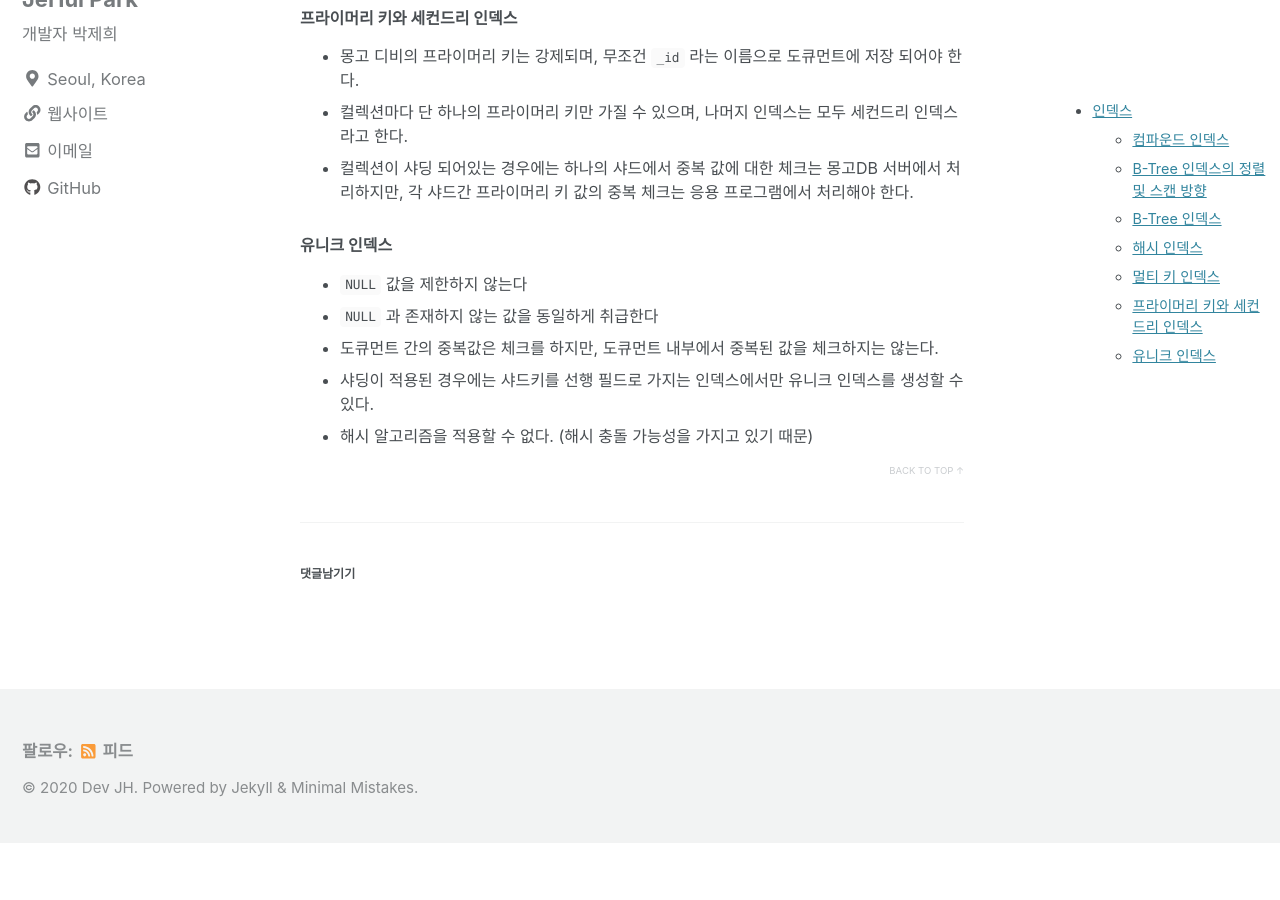
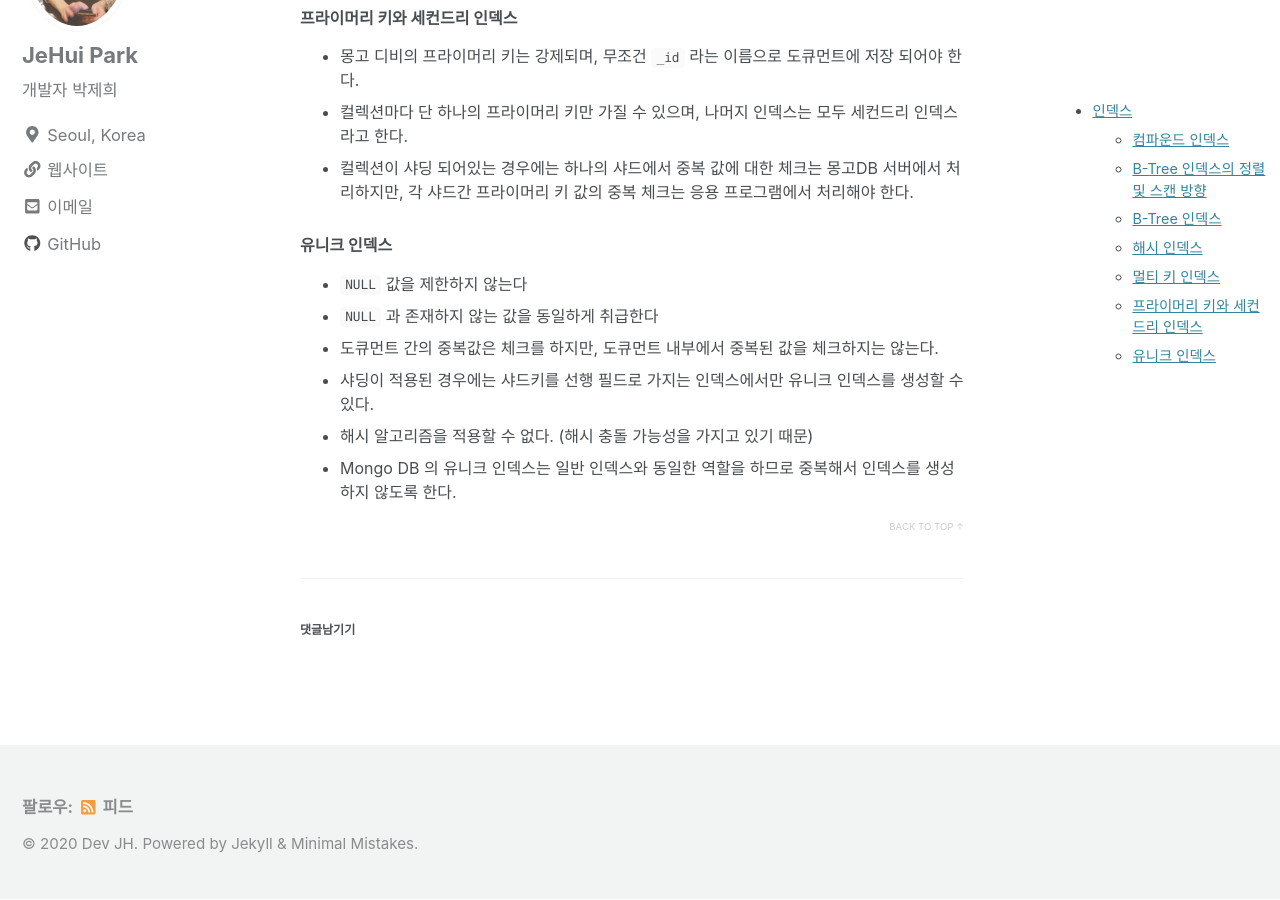
Before and after one commit to JeHuiPark/JeHuiPark.github.io, a Jekyll site: the page built from _posts/2020-08-16-mongo-study.md, in a window 1280 px wide and 900 px high, scrolled down 3244 px. Built offline with Jekyll 4.4.1, drawn with Linux system fonts in a browser that asks for light colours; nearby versions of some CDN libraries; comment, search, counter and statistics services are not loaded; before the commit the page ends 4088 px from its top, so only the background shows below that.

Commit message:
Update 2020-08-16-mongo-study.md

```diff
--- a/_posts/2020-08-16-mongo-study.md
+++ b/_posts/2020-08-16-mongo-study.md
@@ -119,3 +119,4 @@
 - 도큐먼트 간의 중복값은 체크를 하지만, 도큐먼트 내부에서 중복된 값을 체크하지는 않는다.
 - 샤딩이 적용된 경우에는 샤드키를 선행 필드로 가지는 인덱스에서만 유니크 인덱스를 생성할 수 있다.
 - 해시 알고리즘을 적용할 수 없다. (해시 충돌 가능성을 가지고 있기 때문)
+- Mongo DB 의 유니크 인덱스는 일반 인덱스와 동일한 역할을 하므로 중복해서 인덱스를 생성하지 않도록 한다.
```
